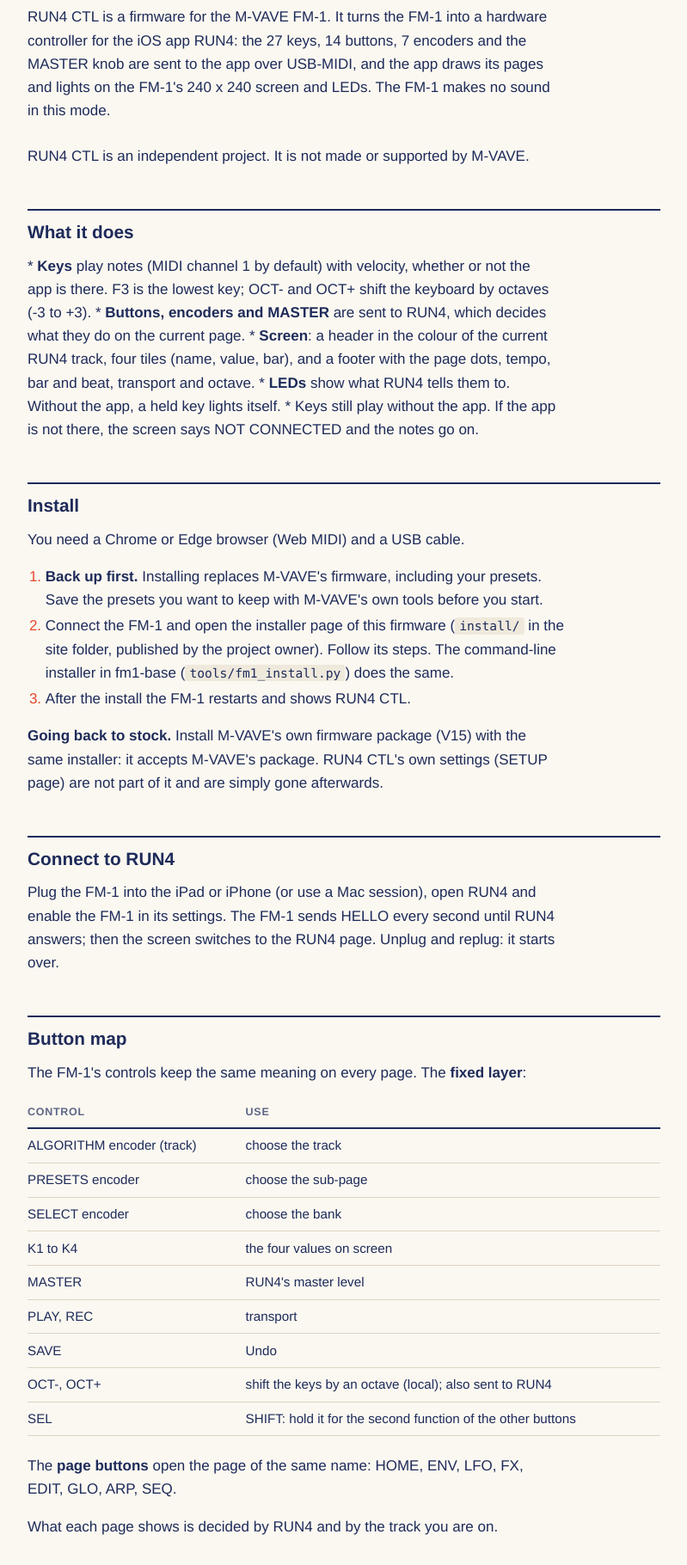
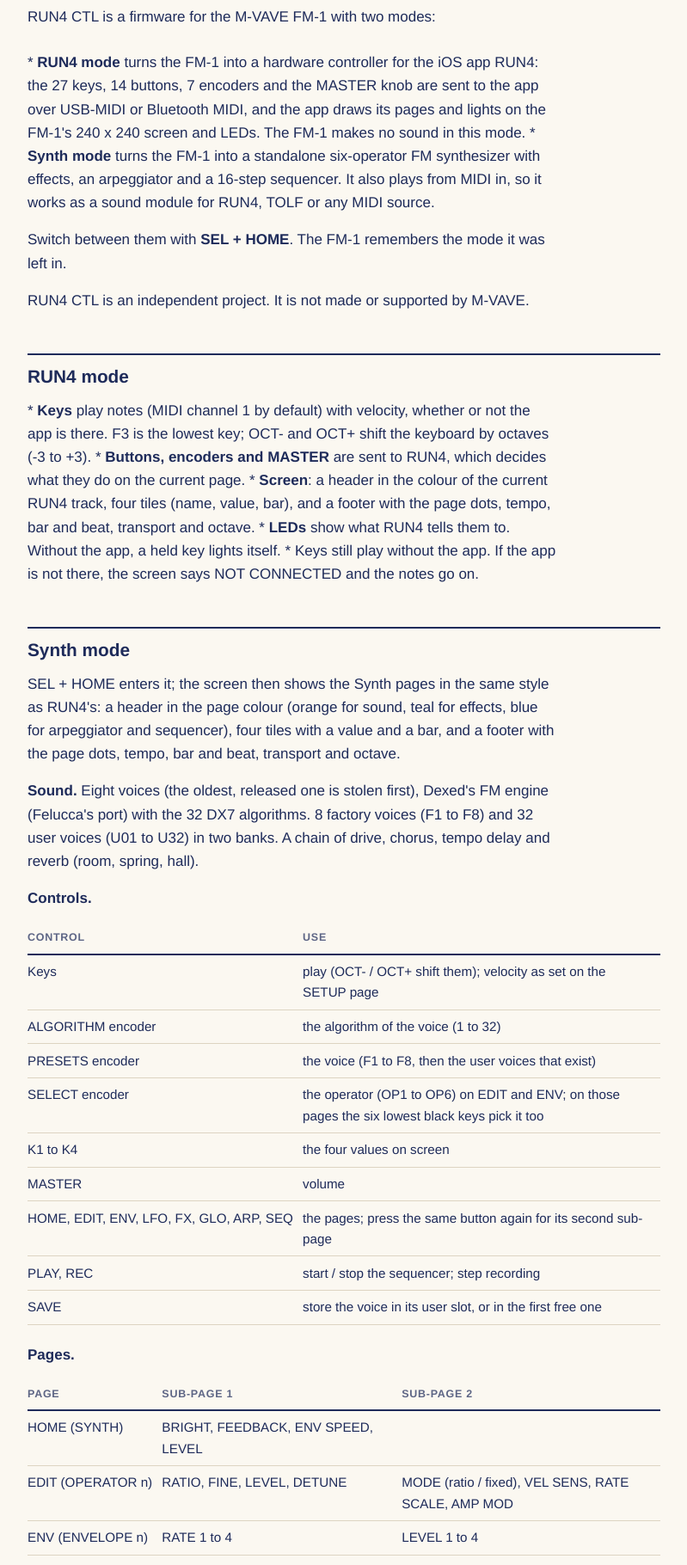
Before and after one commit to ha1dcre/run4-ctl, a plain HTML site: page site/manual/index.html in a window 1280 px wide. Shown: the part 138-1958 px from the top of the page at 86% size, without its empty margins (240-1039 px from the left). Drawn offline with Linux system fonts and the light colour scheme.

Commit message:
Manual and README for both modes, Bluetooth and DX7 import

```diff
--- a/site/manual/index.html
+++ b/site/manual/index.html
@@ -85,21 +85,36 @@ nav.contents li { break-inside: avoid; }
 <div class="page">
 <header class="site"><a class="home" href="../">RUN4 CTL</a><nav><a href="../emu/">Emulator</a><a href="../install/">Install</a><a href="../manual/" aria-current="page">Manual</a><a href="https://todo-owner.example/run4-ctl">Source</a></nav></header>
 <main id="content" tabindex="-1"><h1>Manual</h1>
-<p class="lede">RUN4 CTL is a firmware for the M-VAVE FM-1. It turns the FM-1 into a hardware controller for the iOS app RUN4: the 27 keys, 14 buttons, 7 encoders and the MASTER knob are sent to the app over USB-MIDI, and the app draws its pages and lights on the FM-1's 240 x 240 screen and LEDs. The FM-1 makes no sound in this mode.</p>
+<p class="lede">RUN4 CTL is a firmware for the M-VAVE FM-1 with two modes:</p>
+<p>* <strong>RUN4 mode</strong> turns the FM-1 into a hardware controller for the iOS app RUN4: the 27 keys, 14 buttons, 7 encoders and the MASTER knob are sent to the app over USB-MIDI or Bluetooth MIDI, and the app draws its pages and lights on the FM-1's 240 x 240 screen and LEDs. The FM-1 makes no sound in this mode. * <strong>Synth mode</strong> turns the FM-1 into a standalone six-operator FM synthesizer with effects, an arpeggiator and a 16-step sequencer. It also plays from MIDI in, so it works as a sound module for RUN4, TOLF or any MIDI source.</p>
+<p>Switch between them with <strong>SEL + HOME</strong>. The FM-1 remembers the mode it was left in.</p>
 <p>RUN4 CTL is an independent project. It is not made or supported by M-VAVE.</p>
-<h2 id="what-it-does">What it does</h2>
+<h2 id="run4-mode">RUN4 mode</h2>
 <p>* <strong>Keys</strong> play notes (MIDI channel 1 by default) with velocity, whether or not the app is there. F3 is the lowest key; OCT- and OCT+ shift the keyboard by octaves (-3 to +3). * <strong>Buttons, encoders and MASTER</strong> are sent to RUN4, which decides what they do on the current page. * <strong>Screen</strong>: a header in the colour of the current RUN4 track, four tiles (name, value, bar), and a footer with the page dots, tempo, bar and beat, transport and octave. * <strong>LEDs</strong> show what RUN4 tells them to. Without the app, a held key lights itself. * Keys still play without the app. If the app is not there, the screen says NOT CONNECTED and the notes go on.</p>
+<h2 id="synth-mode">Synth mode</h2>
+<p>SEL + HOME enters it; the screen then shows the Synth pages in the same style as RUN4's: a header in the page colour (orange for sound, teal for effects, blue for arpeggiator and sequencer), four tiles with a value and a bar, and a footer with the page dots, tempo, bar and beat, transport and octave.</p>
+<p><strong>Sound.</strong> Eight voices (the oldest, released one is stolen first), Dexed's FM engine (Felucca's port) with the 32 DX7 algorithms. 8 factory voices (F1 to F8) and 32 user voices (U01 to U32) in two banks. A chain of drive, chorus, tempo delay and reverb (room, spring, hall).</p>
+<p><strong>Controls.</strong></p>
+<div class="table" tabindex="0" role="region" aria-label="Table: Synth mode (Control, Use)"><table><thead><tr><th>Control</th><th>Use</th></tr></thead><tbody><tr><td>Keys</td><td>play (OCT- / OCT+ shift them); velocity as set on the SETUP page</td></tr><tr><td>ALGORITHM encoder</td><td>the algorithm of the voice (1 to 32)</td></tr><tr><td>PRESETS encoder</td><td>the voice (F1 to F8, then the user voices that exist)</td></tr><tr><td>SELECT encoder</td><td>the operator (OP1 to OP6) on EDIT and ENV; on those pages the six lowest black keys pick it too</td></tr><tr><td>K1 to K4</td><td>the four values on screen</td></tr><tr><td>MASTER</td><td>volume</td></tr><tr><td>HOME, EDIT, ENV, LFO, FX, GLO, ARP, SEQ</td><td>the pages; press the same button again for its second sub-page</td></tr><tr><td>PLAY, REC</td><td>start / stop the sequencer; step recording</td></tr><tr><td>SAVE</td><td>store the voice in its user slot, or in the first free one</td></tr></tbody></table></div>
+<p><strong>Pages.</strong></p>
+<div class="table" tabindex="0" role="region" aria-label="Table: Synth mode (Page, Sub-page 1, Sub-page 2)"><table><thead><tr><th>Page</th><th>Sub-page 1</th><th>Sub-page 2</th></tr></thead><tbody><tr><td>HOME (SYNTH)</td><td>BRIGHT, FEEDBACK, ENV SPEED, LEVEL</td><td></td></tr><tr><td>EDIT (OPERATOR n)</td><td>RATIO, FINE, LEVEL, DETUNE</td><td>MODE (ratio / fixed), VEL SENS, RATE SCALE, AMP MOD</td></tr><tr><td>ENV (ENVELOPE n)</td><td>RATE 1 to 4</td><td>LEVEL 1 to 4</td></tr><tr><td>LFO</td><td>SPEED, DELAY, PITCH MOD, AMP MOD</td><td>WAVE, PITCH SENS, LFO SYNC, OSC SYNC</td></tr><tr><td>FX</td><td>DRIVE, CHORUS, DELAY, REVERB (amounts)</td><td>DELAY TIME (1/8 to dotted 1/2), DELAY FEEDBACK, REVERB TYPE, REVERB SIZE</td></tr><tr><td>GLO (GLOBAL)</td><td>TRANSPOSE, TUNE, MIDI CH (OMNI or 1 to 16), BEND RANGE</td><td>VELOCITY amount</td></tr><tr><td>ARP</td><td>ARP on/off, MODE (up, down, up-down, random, played), RATE, OCTAVES</td><td>GATE</td></tr><tr><td>SEQ (SEQUENCER)</td><td>STEP (cursor), NOTE, STEP on/off, TEMPO</td><td>LENGTH, GATE, VELOCITY</td></tr></tbody></table></div>
+<p>The delay is cut at 371 ms: at slow tempi the long divisions are shortened to it.</p>
+<p><strong>Sequencer.</strong> 16 steps of 1/16 notes. PLAY starts and stops it; the footer counts bars and beats and the keys' LEDs show the steps (steps that are on are dim, the cursor and the playing step are lit). With REC on, a key played on the SEQ page writes its note into the cursor step and moves on. The arpeggiator turns held keys into an arpeggio and shares the tempo.</p>
+<p><strong>MIDI in.</strong> In Synth mode USB, Bluetooth and the TRS jack play the synth: notes, sustain pedal, pitch bend, all notes off, on the channel set in GLOBAL (OMNI by default). The notes of the keys are not sent anywhere in this mode.</p>
+<p><strong>DX7 patches.</strong> Send a DX7 <strong>32-voice bank</strong> (SysEx, 4104 bytes) or a <strong>single voice</strong> (163 bytes) to the FM-1 over USB or Bluetooth while it is in Synth mode, from a librarian or a DAW. A bank replaces the 32 user voices; a single voice goes into the current user slot or the first free one. The screen says IMPORTED 32 VOICES (or 1 VOICE). A bad checksum or a cut dump imports nothing. The voices are kept when the FM-1 is switched off.</p>
+<p><strong>Not like a DX7.</strong> The engine reads the patch parameters but has no DX7 operator switches, MIDI controllers other than those above, microtuning or portamento. The factory voices are Felucca's own, not a DX7 ROM.</p>
+<h2 id="bluetooth">Bluetooth</h2>
+<p>Bluetooth MIDI starts when the FM-1 is switched on. Connect from your computer or tablet (the FM-1 shows up as a Bluetooth MIDI device named like its USB name); no pairing is needed. In RUN4 mode the app talks to the FM-1 over Bluetooth exactly as over USB; in Synth mode the MIDI in and DX7 dumps work over it. A USB-only package (without Bluetooth) exists for those who want no radio. There is no switch for Bluetooth in the menus.</p>
 <h2 id="install">Install</h2>
 <p>You need a Chrome or Edge browser (Web MIDI) and a USB cable.</p>
 <ol><li><strong>Back up first.</strong> Installing replaces M-VAVE's firmware, including your presets. Save the presets you want to keep with M-VAVE's own tools before you start.</li><li>Connect the FM-1 and open the installer page of this firmware (<code>install/</code> in the site folder, published by the project owner). Follow its steps. The command-line installer in fm1-base (<code>tools/fm1_install.py</code>) does the same.</li><li>After the install the FM-1 restarts and shows RUN4 CTL.</li></ol>
-<p><strong>Going back to stock.</strong> Install M-VAVE's own firmware package (V15) with the same installer: it accepts M-VAVE's package. RUN4 CTL's own settings (SETUP page) are not part of it and are simply gone afterwards.</p>
+<p><strong>Going back to stock.</strong> Install M-VAVE's own firmware package (V15) with the same installer: it accepts M-VAVE's package. RUN4 CTL's own settings (SETUP page) and the user voices of Synth mode are not part of it and are simply gone afterwards.</p>
 <h2 id="connect-to-run4">Connect to RUN4</h2>
-<p>Plug the FM-1 into the iPad or iPhone (or use a Mac session), open RUN4 and enable the FM-1 in its settings. The FM-1 sends HELLO every second until RUN4 answers; then the screen switches to the RUN4 page. Unplug and replug: it starts over.</p>
+<p>Plug the FM-1 into the iPad or iPhone (or connect over Bluetooth, or use a Mac session), open RUN4 and enable the FM-1 in its settings. The FM-1 sends HELLO every second until RUN4 answers; then the screen switches to the RUN4 page. Unplug and replug: it starts over.</p>
 <h2 id="button-map">Button map</h2>
 <p>The FM-1's controls keep the same meaning on every page. The <strong>fixed layer</strong>:</p>
 <div class="table" tabindex="0" role="region" aria-label="Table: Button map (Control, Use)"><table><thead><tr><th>Control</th><th>Use</th></tr></thead><tbody><tr><td>ALGORITHM encoder (track)</td><td>choose the track</td></tr><tr><td>PRESETS encoder</td><td>choose the sub-page</td></tr><tr><td>SELECT encoder</td><td>choose the bank</td></tr><tr><td>K1 to K4</td><td>the four values on screen</td></tr><tr><td>MASTER</td><td>RUN4's master level</td></tr><tr><td>PLAY, REC</td><td>transport</td></tr><tr><td>SAVE</td><td>Undo</td></tr><tr><td>OCT-, OCT+</td><td>shift the keys by an octave (local); also sent to RUN4</td></tr><tr><td>SEL</td><td>SHIFT: hold it for the second function of the other buttons</td></tr></tbody></table></div>
-<p>The <strong>page buttons</strong> open the page of the same name: HOME, ENV, LFO, FX, EDIT, GLO, ARP, SEQ.</p>
-<p>What each page shows is decided by RUN4 and by the track you are on.</p>
+<p>The <strong>page buttons</strong> open the page of the same name: HOME, ENV, LFO, FX, EDIT, GLO, ARP, SEQ. What each page shows is decided by RUN4 and by the track you are on. Press HOME twice quickly for RUN4's mode list (Tape, Poly, Disc, Perform, TOLF): SELECT or PRESETS move, HOME or PLAY pick, any other page button or SAVE cancels.</p>
 <h2 id="setup-page">SETUP page</h2>
 <p>This page lives in the firmware, not in RUN4. Hold <strong>SEL</strong> and press <strong>GLO</strong> to open it (it works with or without the app). K1 to K4 change the four tiles, any page button leaves it. Nothing you do on it is sent to RUN4 and the settings are kept when you power the FM-1 off.</p>
 <div class="table" tabindex="0" role="region" aria-label="Table: SETUP page (Tile, Values)"><table><thead><tr><th>Tile</th><th>Values</th></tr></thead><tbody><tr><td>K1 VELOCITY</td><td>SOFT, NORMAL, HARD, FIXED 100</td></tr><tr><td>K2 AFTERTOUCH</td><td>OFF (default), POLY, CHANNEL</td></tr><tr><td>K3 LED LEVEL</td><td>OFF, LOW, HIGH (the dim LEDs)</td></tr><tr><td>K4 KEY CHANNEL</td><td>MIDI channel 1 to 16 (default 1)</td></tr></tbody></table></div>
```
Also changed, not shown: 2 other files.
